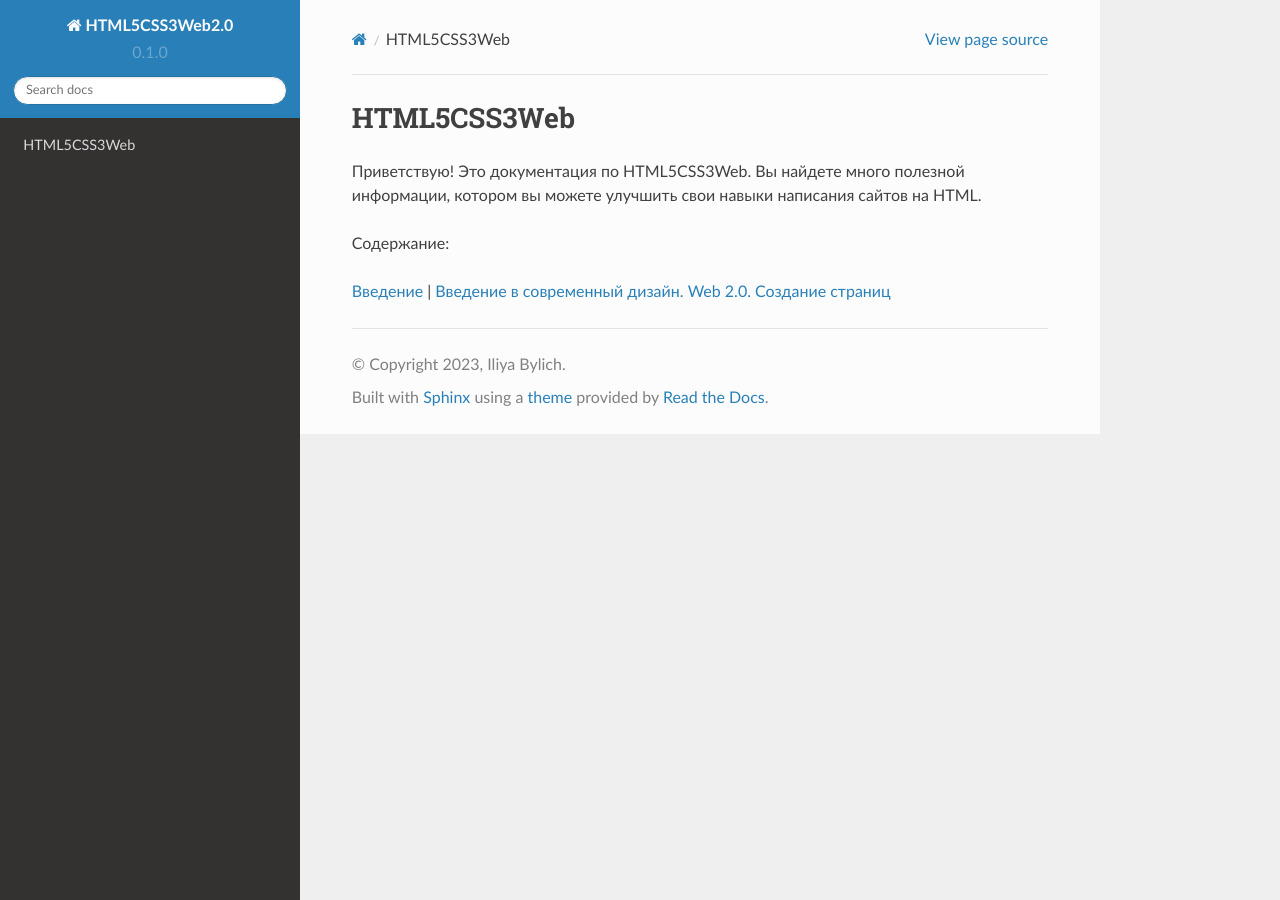
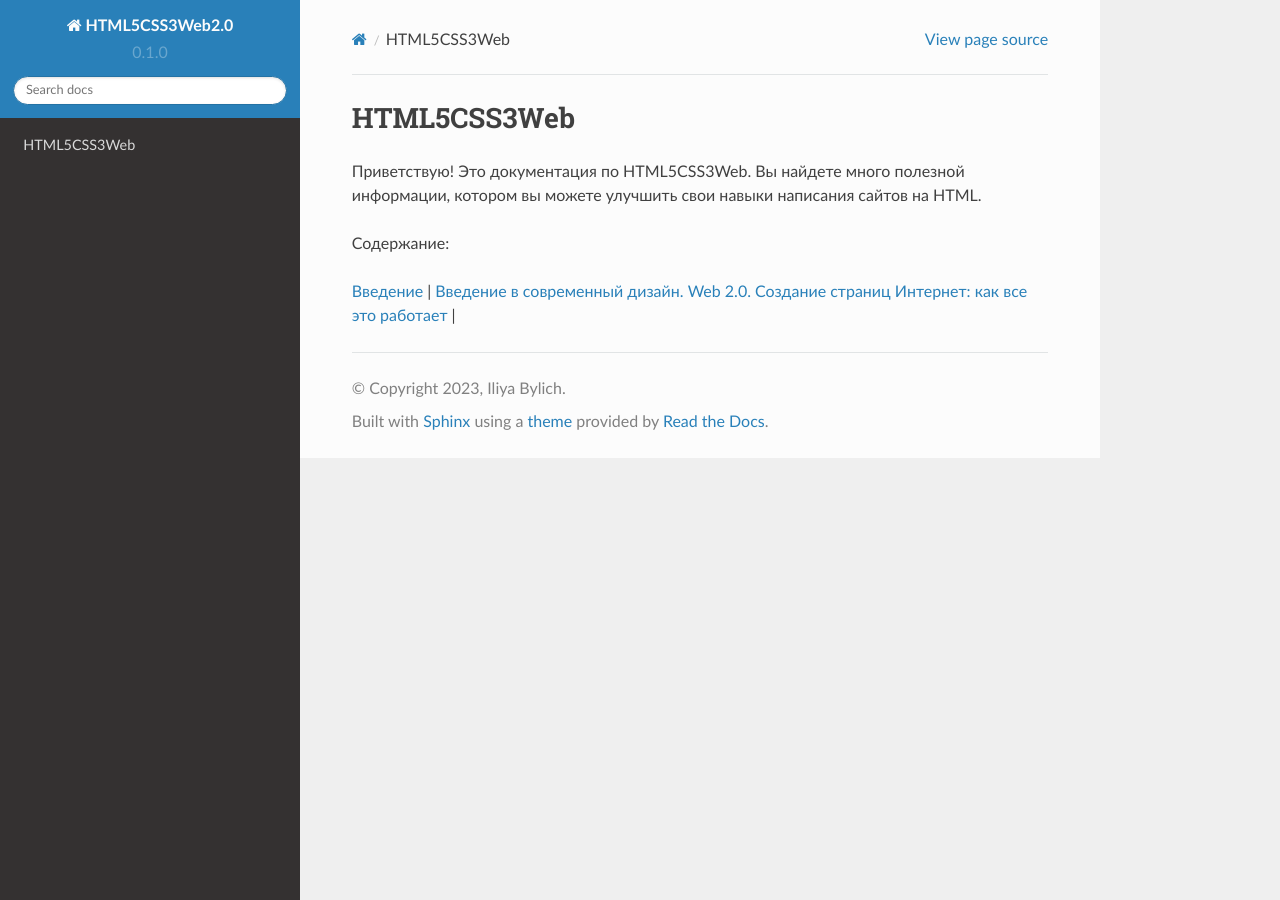
Before and after one commit to Iliya5digital/HTML5CSS3Web, a Sphinx documentation site: the page built from docs/source/index.rst, in a window 1280 px wide. Built offline with Sphinx 7.4.7 and the Read the Docs theme 2.0.0, drawn with Linux system fonts in a browser that asks for light colours.

Commit message:
Update index.rst

```diff
--- a/docs/source/index.rst
+++ b/docs/source/index.rst
@@ -9,3 +9,4 @@ HTML5CSS3Web
 `Введение <https://html5css3web3.readthedocs.io/ru/latest/start.html>`_ |
 `Введение
 в современный дизайн. Web 2.0. Создание страниц <https://html5css3web3.readthedocs.io/ru/latest/start-to-new-webpages.html>`_
+`Интернет: как все это работает <https://html5css3web3.readthedocs.io/ru/latest/internet-and-web-pages.html>`_ |
```
